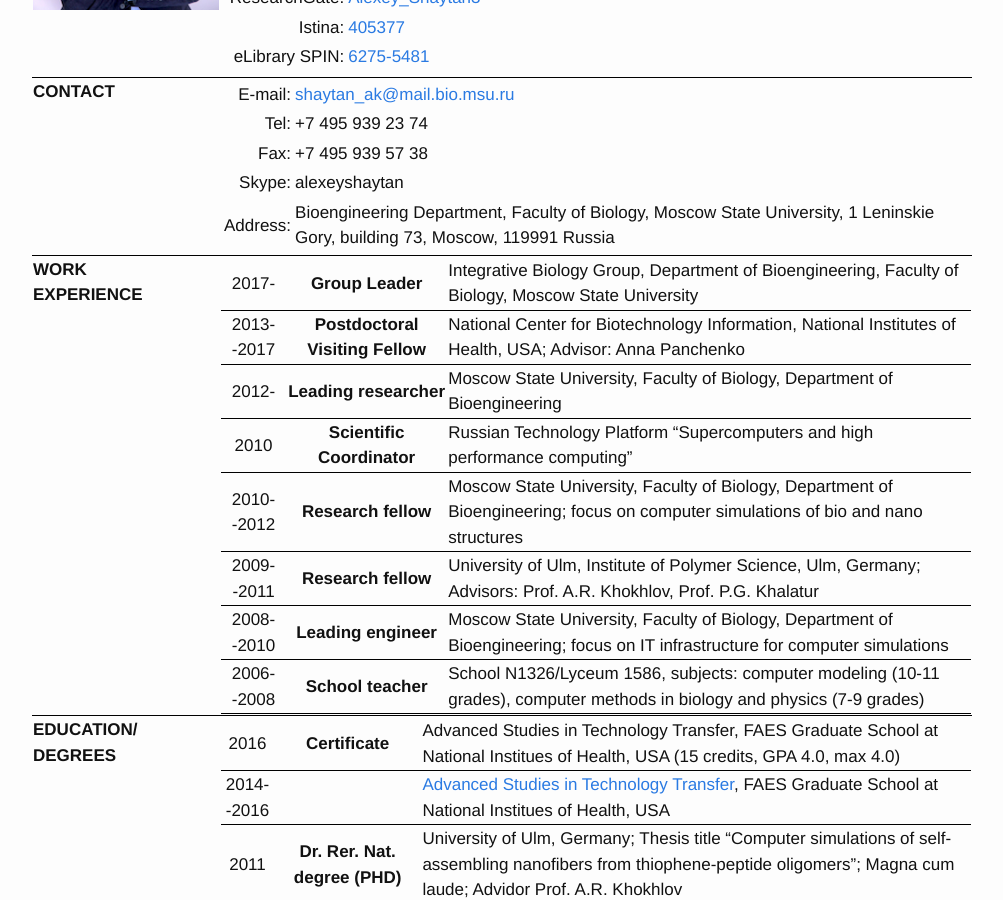
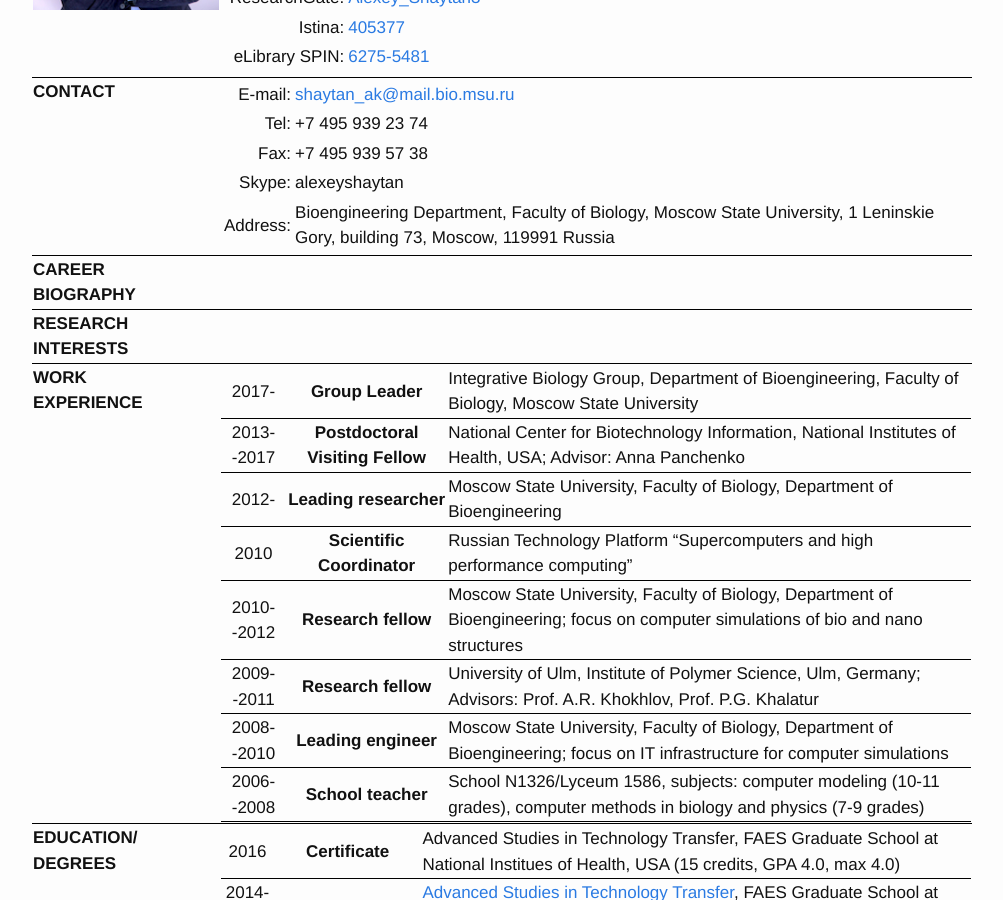
Before and after one commit to v-adlerberg/intbio.github.io, a Jekyll site: the page built from cv/aksh.md, in a window 1280 px wide and 900 px high, scrolled down 504 px. Shown: the whole window, without its empty margins (138-1141 px from the left). Built offline with Jekyll 4.4.1, drawn with Linux system fonts in a browser that asks for light colours; comment, search, counter and statistics services are not loaded.

Commit message:
Update Mon Oct 30 18:13:26 EDT 2017

```diff
--- a/cv/aksh.md
+++ b/cv/aksh.md
@@ -67,6 +67,19 @@ permalink: /alexey_shaytan
 			</table>
 		</td>
 	</tr>
+	<tr class="rowu">
+		<td valign="top"><b>CAREER<br>BIOGRAPHY</b></td>
+		<td>
+
+		</td>
+	</tr>
+	<tr class="rowu">
+		<td valign="top"><b>RESEARCH<br>INTERESTS</b></td>
+		<td>
+
+		</td>
+	</tr>
+
 	<tr class="rowu">
 		<td valign="top"><b>WORK<br>EXPERIENCE</b></td>
 		<td>
```
